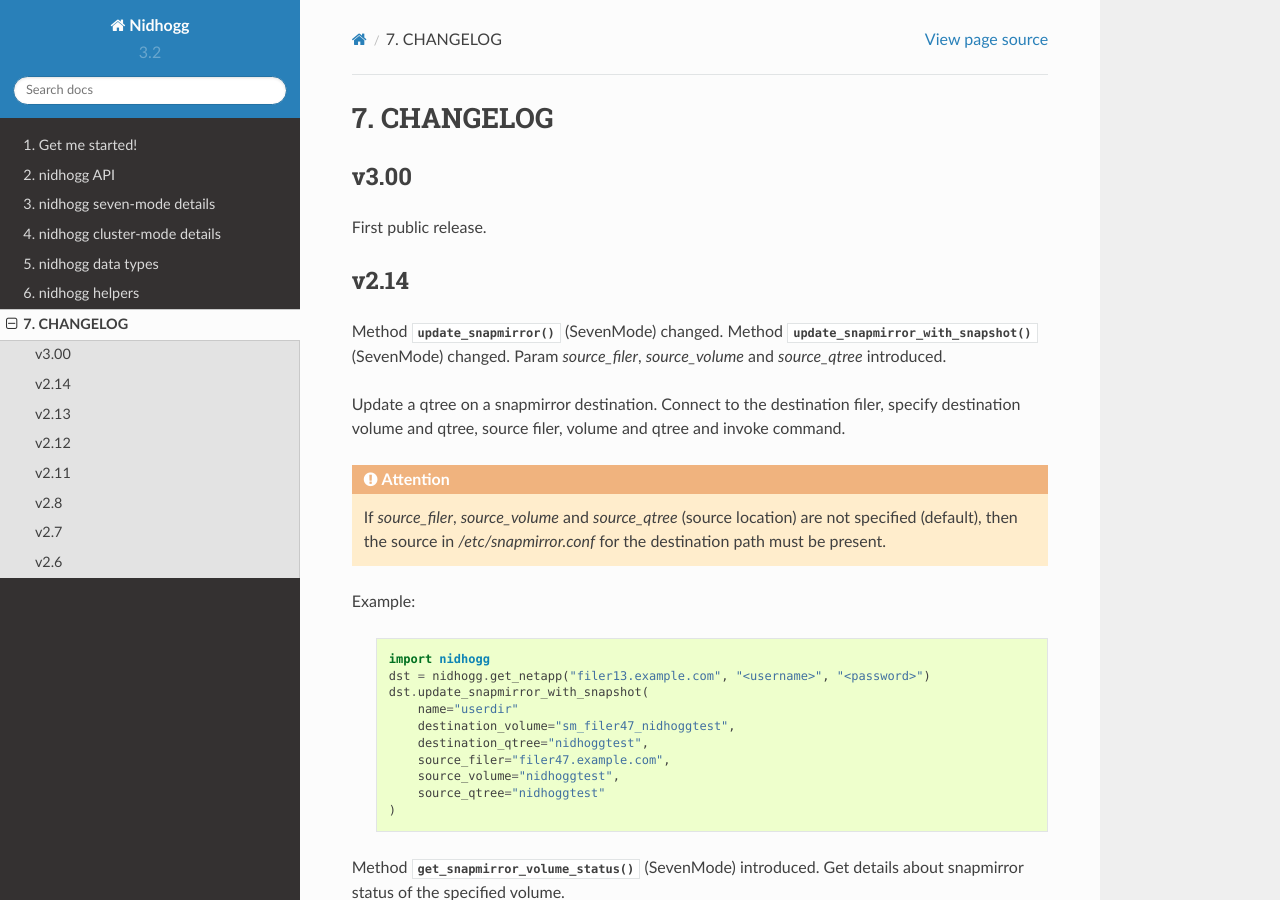
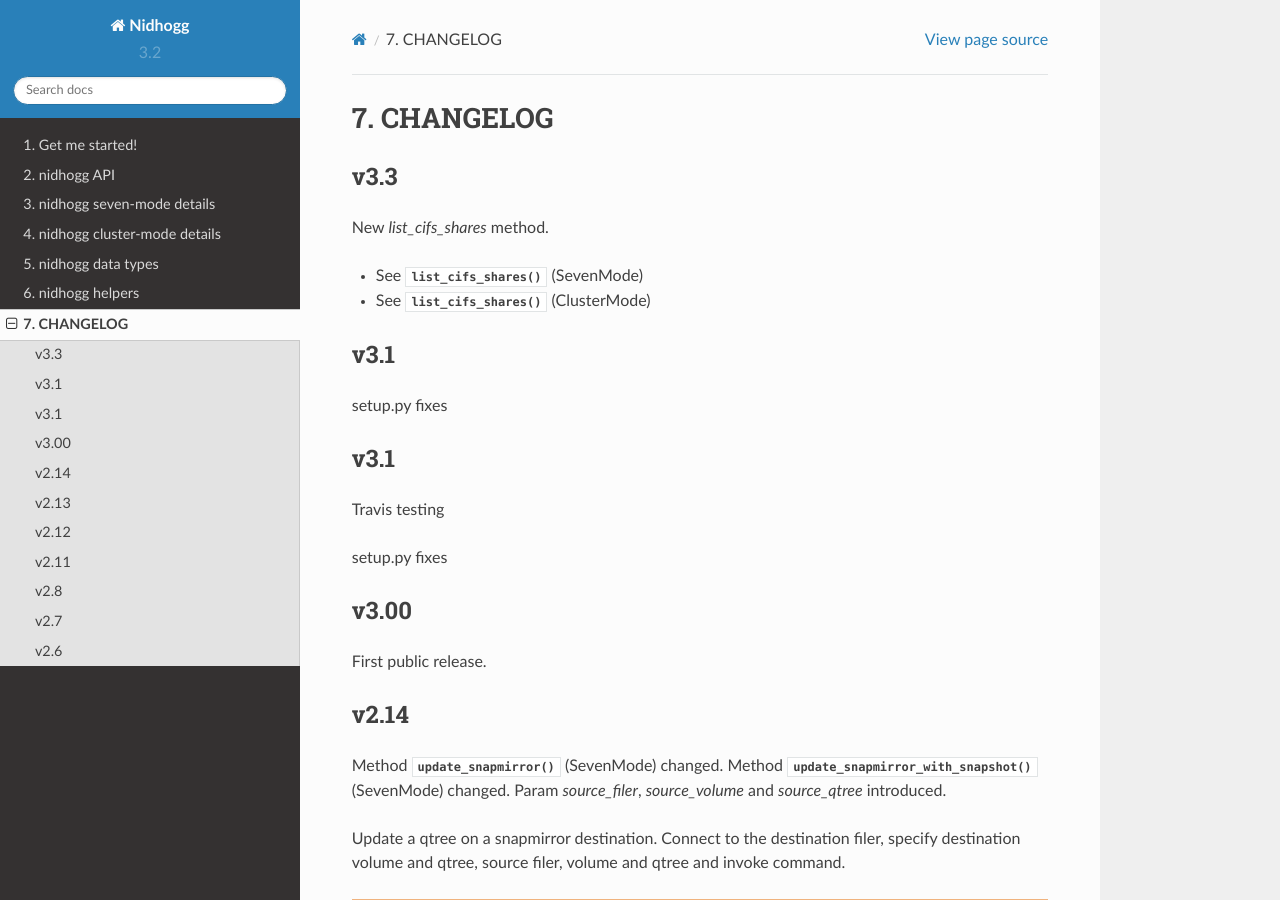
Before and after one commit to ifxit/nidhogg, a Sphinx documentation site: the page built from doc/source/nidhogg_changelog.rst, in a window 1280 px wide and 900 px high. Built offline with Sphinx 7.4.7 and the Read the Docs theme 2.0.0, drawn with Linux system fonts in a browser that asks for light colours.

Commit message:
changelog

```diff
--- a/doc/source/nidhogg_changelog.rst
+++ b/doc/source/nidhogg_changelog.rst
@@ -1,5 +1,28 @@
 CHANGELOG
 ===============
+
+
+v3.3
+----
+
+New *list_cifs_shares* method.
+
+* See :py:meth:`~.SevenMode.list_cifs_shares` (SevenMode)
+* See :py:meth:`~.ClusterMode.list_cifs_shares` (ClusterMode)
+
+
+v3.1
+----
+
+setup.py fixes
+
+
+v3.1
+----
+
+Travis testing
+
+setup.py fixes
 
 
 v3.00
```
